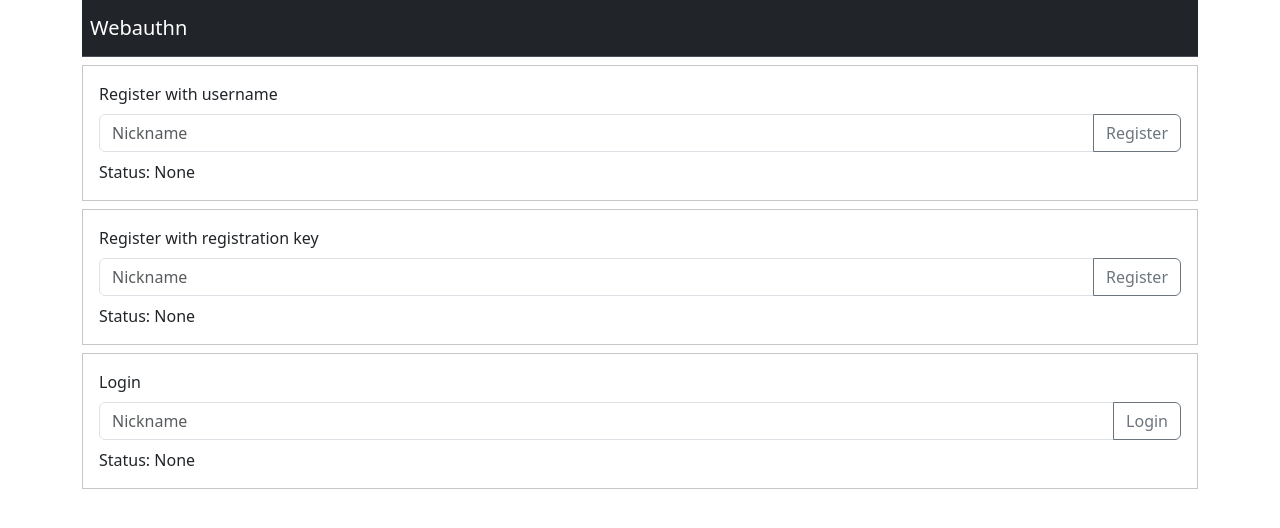
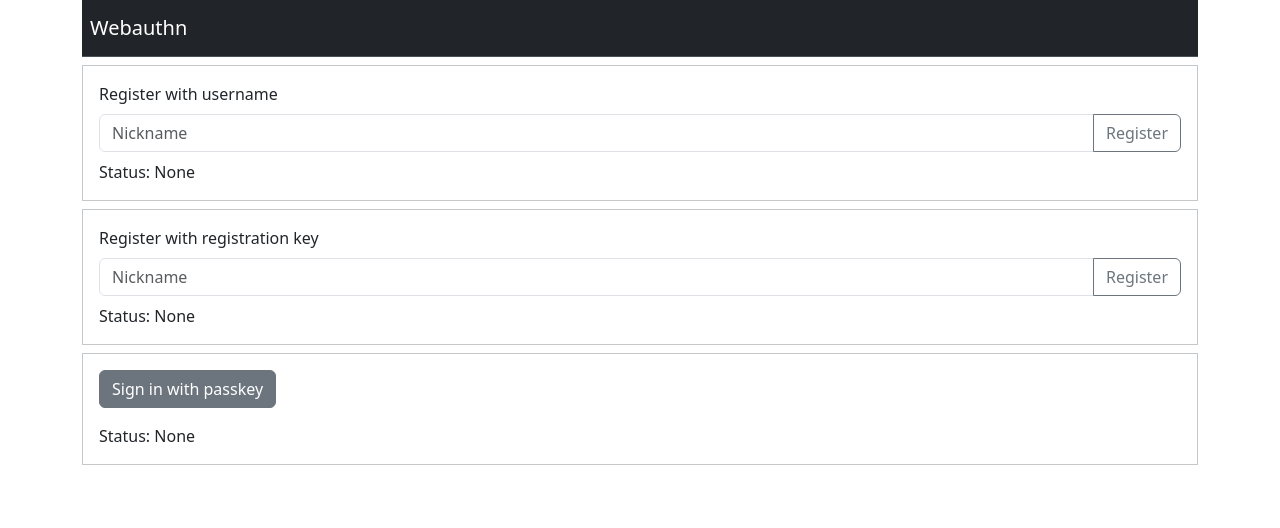
Before and after one commit to bonham/passkeys-poc, a Vue app in the folder client/: page / in a window 1280 px wide. Shown: the top 528 px of the page. Built offline with nearby package versions, Linux system fonts and the light colour scheme; no server answers.

Commit message:
remove user from login button

```diff
--- a/client/src/components/LoginForm.vue
+++ b/client/src/components/LoginForm.vue
@@ -7,18 +7,10 @@ import type { PublicKeyCredentialCreationOptionsJSON } from '@simplewebauthn/typ
 import type { VerifiedAuthenticationResponse, } from '@simplewebauthn/server'
 
 const loginstatus = ref("None")
-const loginnickname = ref("")
-const loginNicknameFieldInValid = ref(false)
 
 async function handleLogin() {
 
-  if (loginnickname.value == "") {
-    loginNicknameFieldInValid.value = true
-    return
-  }
-
-  const authuser = loginnickname.value
-  const authoptionsUrl = "/api/v1/auth/authoptions/" + authuser
+  const authoptionsUrl = "/api/v1/auth/authoptions"
 
   let resp: Response
   try {
@@ -80,12 +72,7 @@ async function handleLogin() {
 </script>
 <template>
   <div class="border border-secondary-subtle p-3">
-    <label for="loginnick" class="form-label">Login</label>
-    <div class="input-group">
-      <input v-model="loginnickname" type="text" :class="{ 'is-invalid': loginNicknameFieldInValid }" class="form-control"
-        placeholder="Nickname" aria-label="Nickname" aria-describedby="button-addon2" id="loginnick">
-      <button @click="handleLogin" class="btn btn-outline-secondary" type="button" id="button-addon2">Login</button>
-    </div>
+    <button @click="handleLogin" class="btn btn-secondary mb-2">Sign in with passkey</button>
     <div class="mt-2">Status: {{ loginstatus }}</div>
   </div>
 </template>
```
Also changed, not shown: 1 other file (tests, documents, lock files or other folders).
